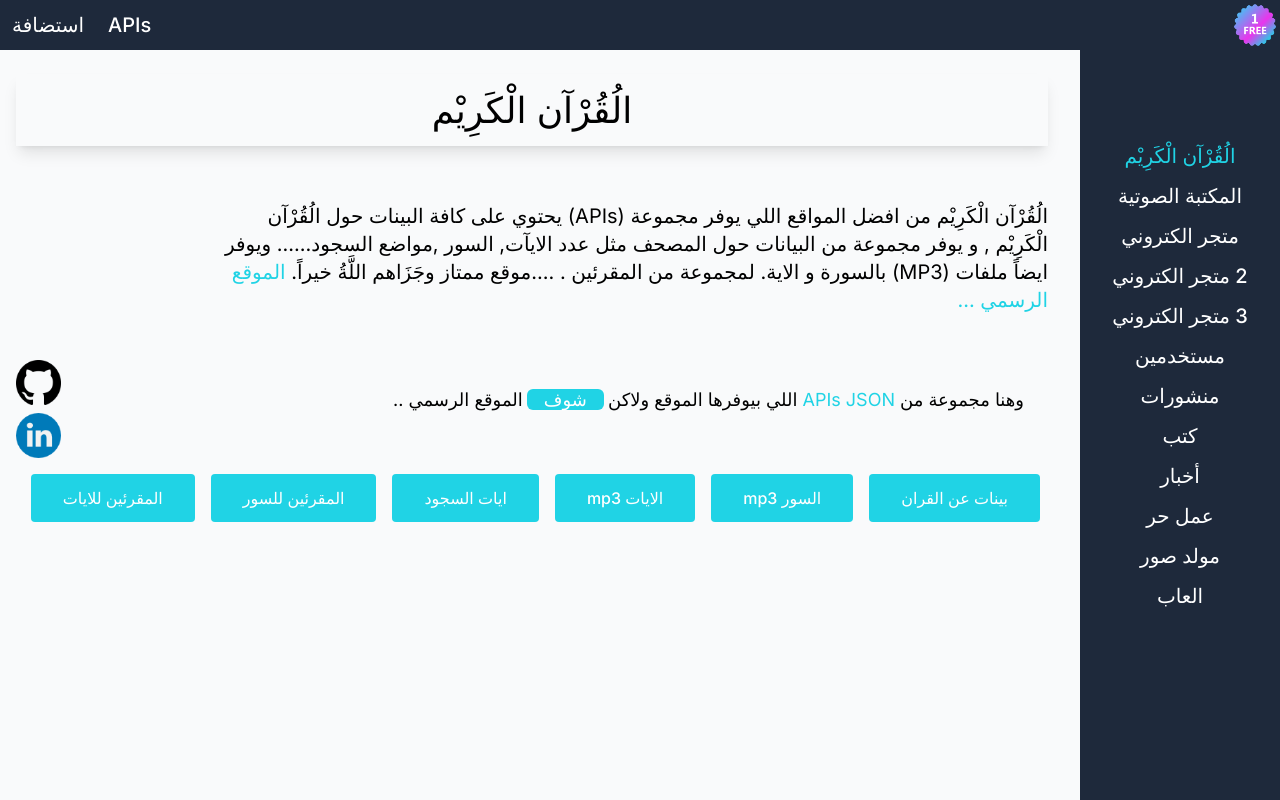
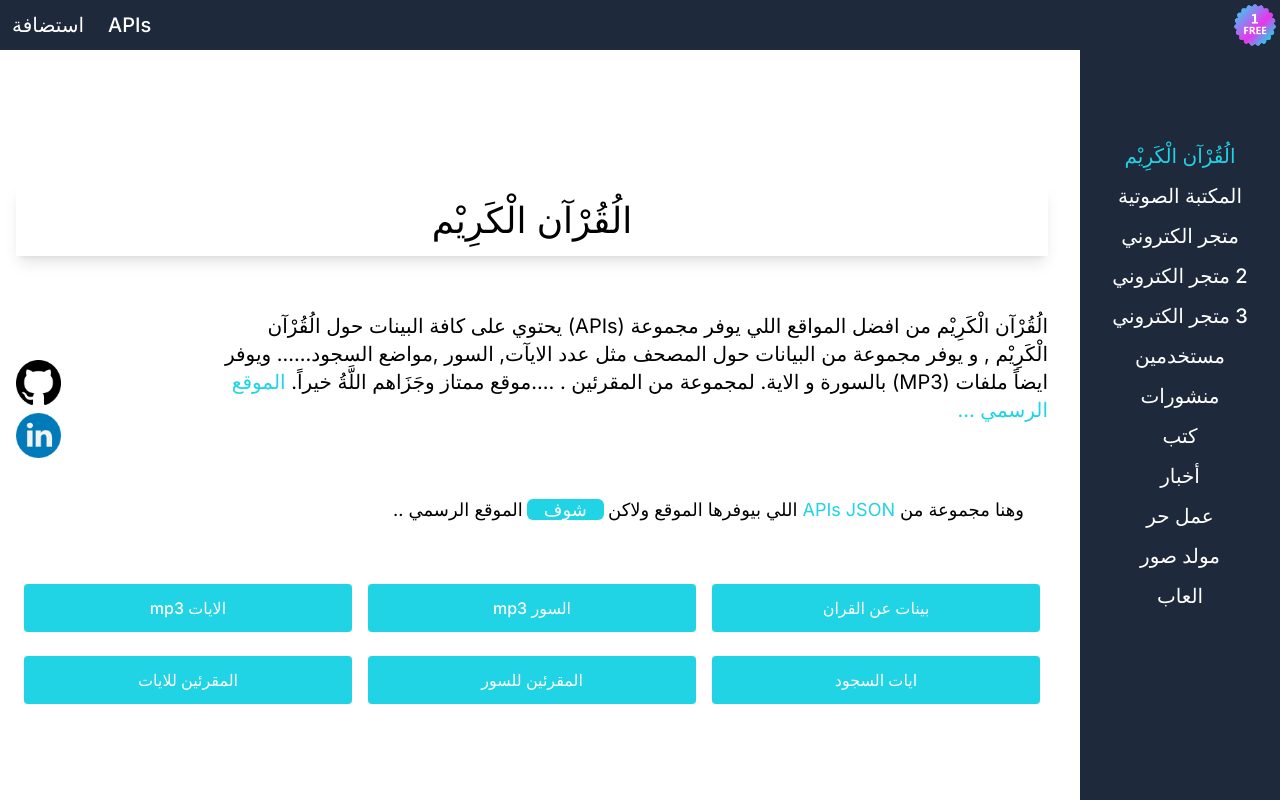
Before and after one commit to barmajli2/Free-Tools, a Next.js app: page / in a window 1280 px wide. Shown: the top 800 px of the page. Built offline with nearby package versions, Linux system fonts and the light colour scheme.

Commit message:
Update SideBar.jsx

```diff
--- a/src/app/components/SideBar.jsx
+++ b/src/app/components/SideBar.jsx
@@ -1,36 +1,73 @@
 "use client"
-import React , {useState , useTransition} from 'react'
+import React, { useState, useTransition } from 'react'
 import Link from 'next/link'
+//   SideBarTab ==>    This function displays data in the sidebar
 import SideBarTab from './SideBarTab';
+//   SideBaTabData ==>  This is sidebar data
 import SideBaTabData from './SideBaTabData';
+//  ViewData ==>  This is the data that is displayed
 import ViewData from './ViewData';
 function SideBar() {
-  const [sideButton,serSideButton] = useState("qraan")
-  const [ispending,startTransition] = useTransition()
-  const handleSideButtonChange= (title)=>{
-    startTransition(()=>{
+  const [openMenu, setOpenMenu] = useState(true)
+  const [sideButton, serSideButton] = useState("qraan")
+  const [ispending, startTransition] = useTransition()
+  const handleSideButtonChange = (title) => {
+    startTransition(() => {
       serSideButton(title)
     })
   }
   return (
-    <section className='grid grid-cols-6 gap-4 bg-gray-50'>
-      <aside className='hidden md:block bg-bgColor text-center  pt-20'>
+    <section className="bg-white text-black pb-5 md:pb-0">
       {
-          SideBaTabData.map((ButtonDATA,key)=>(
-            <SideBarTab key={key} selectTab={()=>handleSideButtonChange(ButtonDATA.id)} active={sideButton === ButtonDATA.id }>
+        !openMenu ? (
+          <button onClick={() => setOpenMenu(true)} className="fixed top-[50px] left-0 right-0 py-4 bg-mainColor md:hidden text-lg font-semibold text-white w-full">
+            Hidden Menu
+          </button>
+        ) : (
+          <button onClick={() => setOpenMenu(false)} className=" fixed  top-[50px] left-0 right-0 py-4 bg-mainColor md:hidden text-lg font-semibold text-white w-full">
+            Show Menu
+          </button>
+        )
+      }
+      <section className='grid grid-cols-1 md:grid-cols-6 gap-4'>
+        {
+          openMenu ? (
+            <aside className=' hidden md:block bg-bgColor fixed md:static  md:top-[50px]  text-center   pt-10  md:pt-20'>
+              {
+                SideBaTabData.map((ButtonDATA, key) => (
+                  <SideBarTab key={key} selectTab={() => {
+                    handleSideButtonChange(ButtonDATA.id)
+                    setOpenMenu(false)
+                  }
+                  } active={sideButton === ButtonDATA.id}>
                     {ButtonDATA.title}
                   </SideBarTab>
                 ))
               }
             </aside>
-
-      <section className="col-span-5 w-full container p-4 pt-6 h-screen">
+          ) : (
+            <aside className='fixed md:static  left-0 right-0 top-[110px] md:top-[50px] z-20  bottom-0     bg-bgColor opacity-90 md:opacity-100 text-center pt-10  md:pt-20'>
+              {
+                SideBaTabData.map((ButtonDATA, key) => (
+                  <SideBarTab key={key} selectTab={() => {
+                    handleSideButtonChange(ButtonDATA.id)
+                    setOpenMenu(true)
+                  }
+                  } active={sideButton === ButtonDATA.id}>
+                    {ButtonDATA.title}
+                  </SideBarTab>
+                ))
+              }
+            </aside>
+          )
+        }
+        <section className="md:col-span-5 w-full container p-4 pt-6 mt-[110px]  h-screen">
           <h2 className='text-center text-4xl shadow-lg  py-4'>
-          {ViewData.find((e)=> e.id ===sideButton).title}
+            {ViewData.find((e) => e.id === sideButton).title}
           </h2>
           <p className="text-xl mt-8 py-6  w-[80%]">
-          {ViewData.find((e)=> e.id ===sideButton).description}
-          <Link href={ViewData.find((e)=> e.id ===sideButton).webLink} target='_blank'
+            {ViewData.find((e) => e.id === sideButton).description}
+            <Link href={ViewData.find((e) => e.id === sideButton).webLink} target='_blank'
               className='text-mainColor hover:text-cyan-600  '>
               الموقع الرسمي ...
             </Link>
@@ -39,18 +76,22 @@ function SideBar() {
             <h2 className='my-6 p-6 w-fit text-lg '>وهنا مجموعة من
               <span className='text-mainColor py-2'> APIs JSON</span>  اللي بيوفرها الموقع ولاكن
               <span className="text-white bg-mainColor px-3 rounded-md mx-1" >  شوف   </span> الموقع الرسمي .. </h2>
+
+            <div className="grid grid-cols-1 md:grid-cols-3 pb-4">
+
               {
-              ViewData.find((e)=> e.id === sideButton).data_json.map((o,key)=>(
+                ViewData.find((e) => e.id === sideButton).data_json.map((o, key) => (
                   <Link key={key}
                     href={o.path}
                     target='_blank'
-                className='inline-block rounded bg-mainColor px-8 py-3 mx-2 my-3 text-md font-medium text-white transition hover:scale-110 hover:shadow-xl focus:outline-none focus:ring active:bg-mainColor'>
+                    className='inline-block rounded text-center bg-mainColor px-8  py-3 mx-2 my-3 text-md font-medium text-white transition hover:scale-110 hover:shadow-xl focus:outline-none focus:ring active:bg-mainColor'>
                     {o.title}
                   </Link>
                 ))
               }
-
             </div>
+          </div>
+        </section>
       </section>
     </section>
   )
```
Lines whose indentation alone changed are shown as unchanged.
